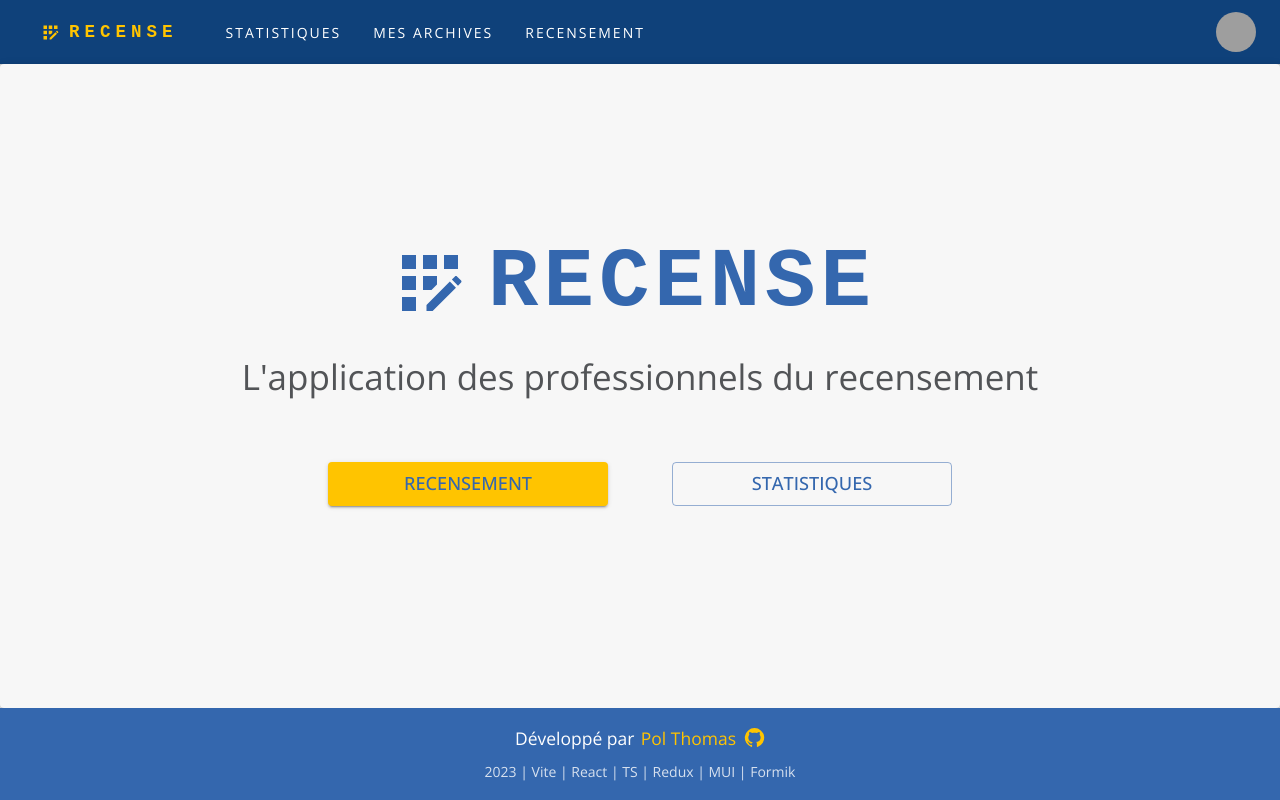
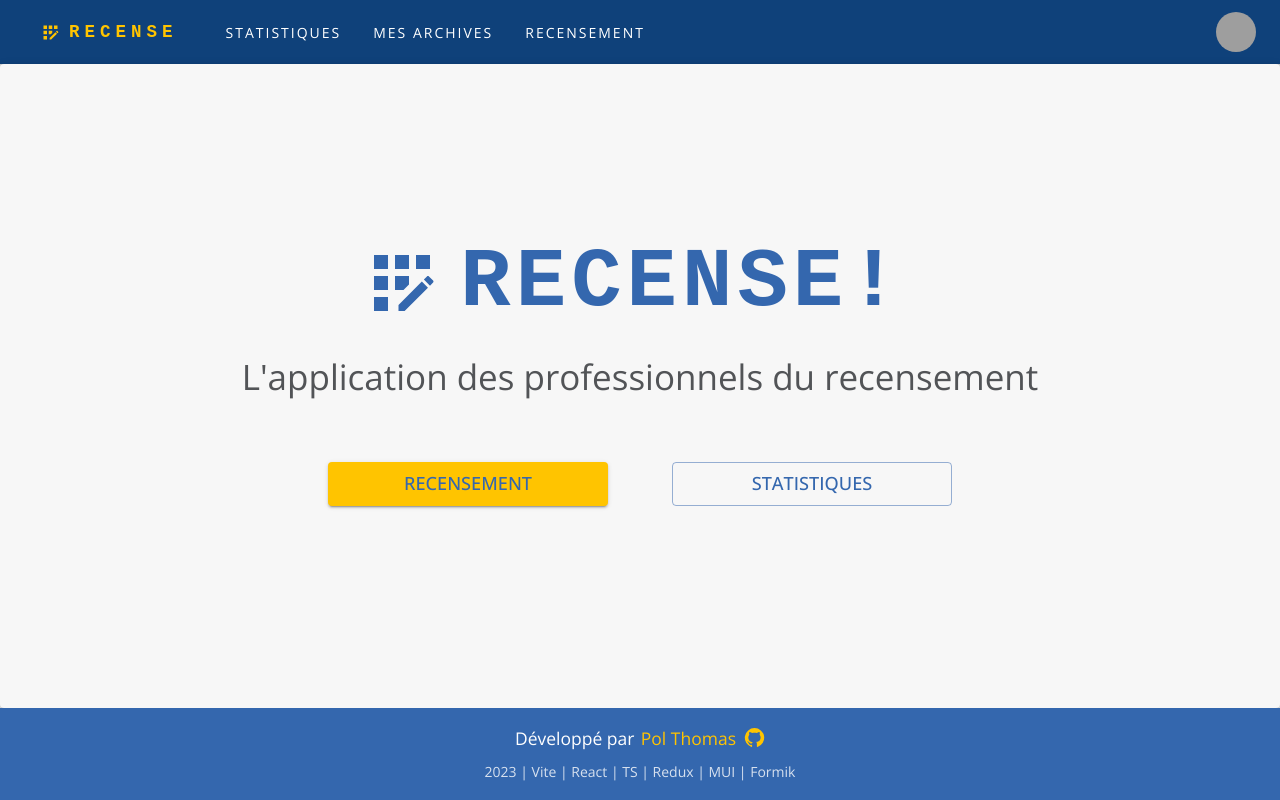
Before and after one commit to PolThm/recense, a React (Vite) app: page / in a window 1280 px wide. Built offline with nearby package versions, Linux system fonts and the light colour scheme; grey boxes are pictures that could not be loaded.

Commit message:
fix: remove static.yml and base

```diff
--- a/src/pages/HomePage.tsx
+++ b/src/pages/HomePage.tsx
@@ -42,7 +42,7 @@ const HomePage: FC = () => {
             display: { xs: 'none', sm: 'block' },
           }}
         >
-          RECENSE
+          RECENSE!
         </Typography>
       </Box>
       <Typography
--- a/vite.config.ts
+++ b/vite.config.ts
@@ -20,5 +20,4 @@ export default defineConfig({
     globals: true,
     environment: 'jsdom',
   },
-  base: '/recense/',
 });
```
Also changed, not shown: 1 other file (tests, documents, lock files or other folders).
